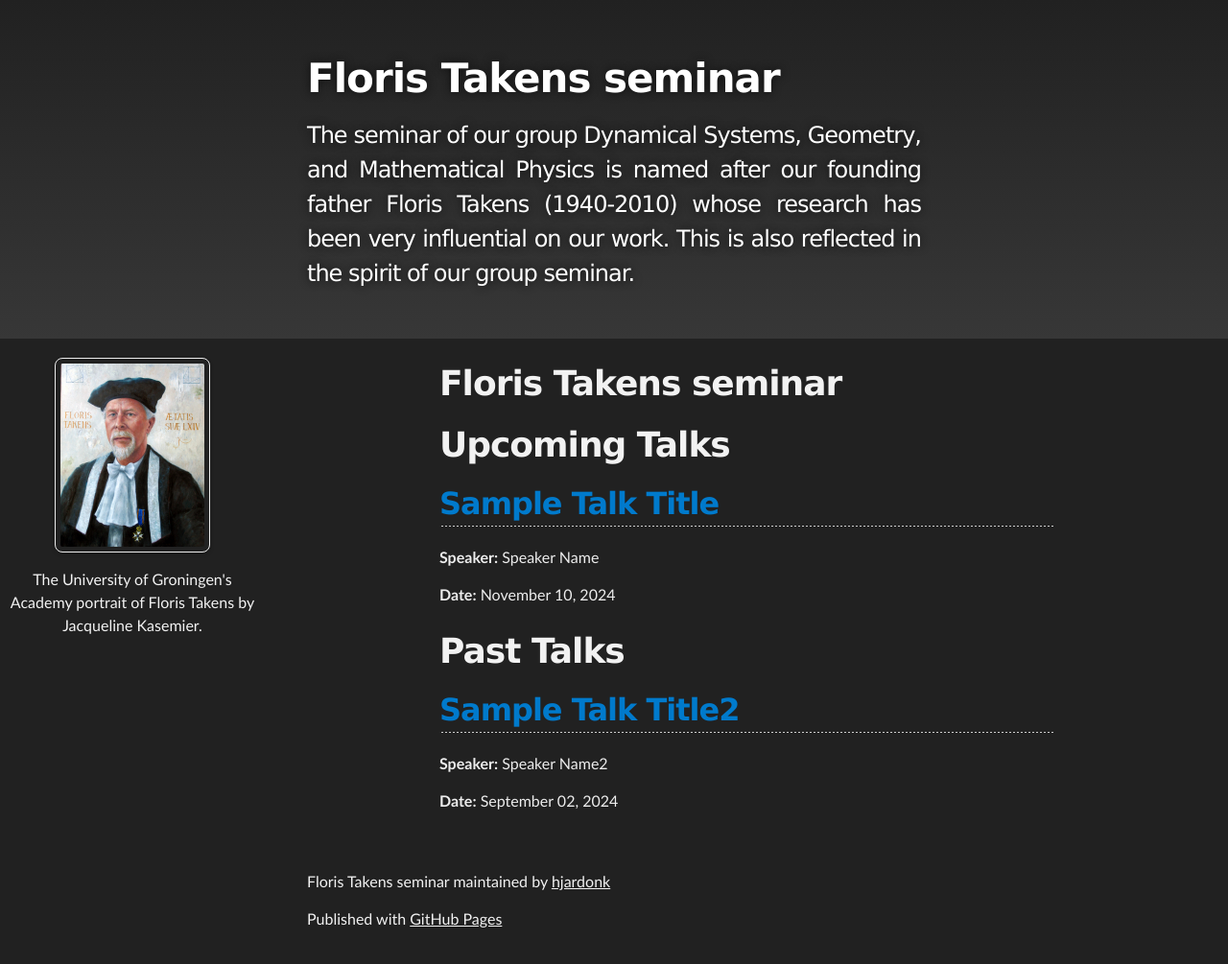
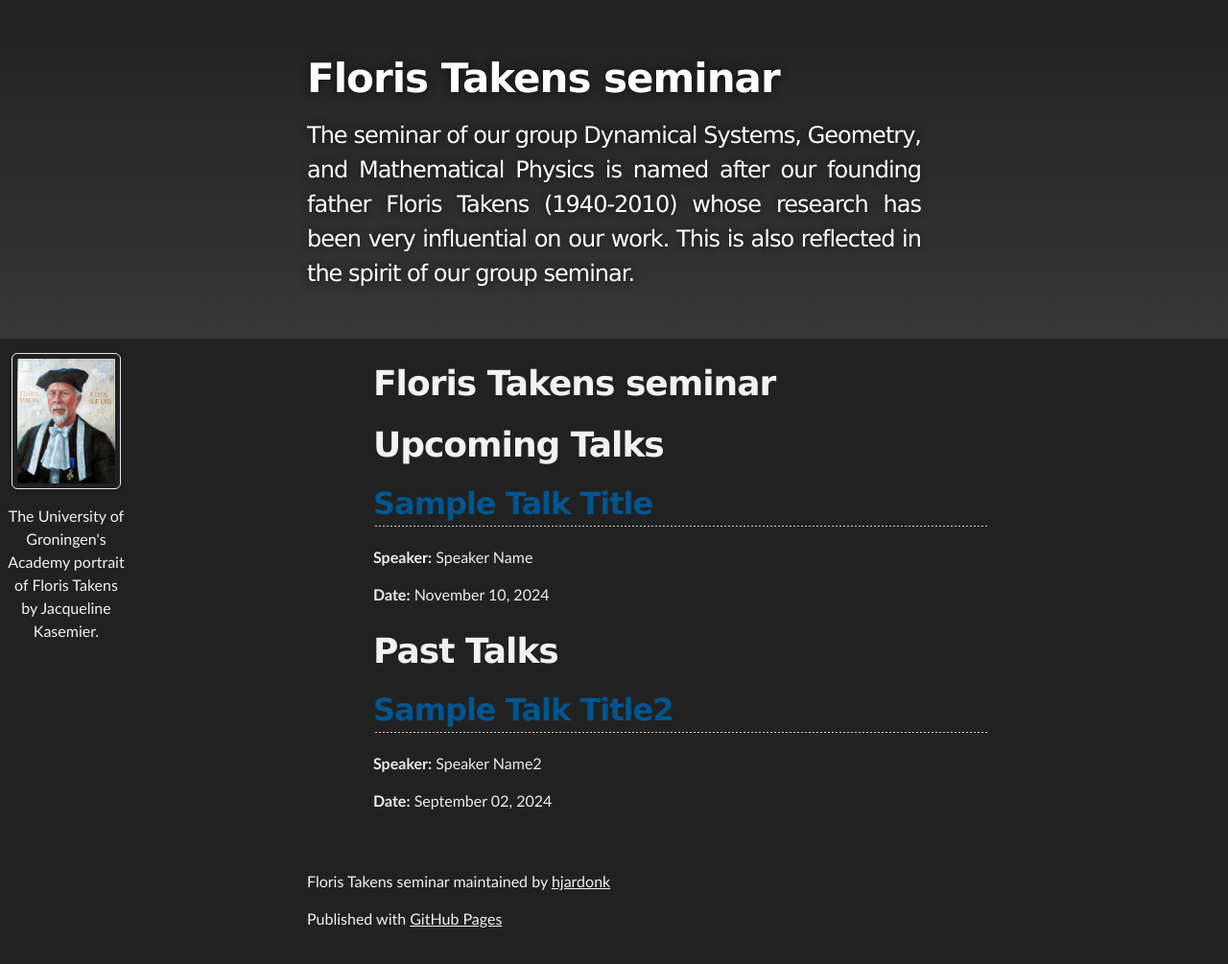
Before and after one commit to hjardonk/FlorisTakensSeminar, a Jekyll site: the page built from index.html, in a window 1280 px wide. Shown: the whole page at 96% size. Built offline with Jekyll 4.4.1, drawn with Linux system fonts in a browser that asks for light colours.

Commit message:
Update style.scss

```diff
--- a/assets/css/style.scss
+++ b/assets/css/style.scss
@@ -35,8 +35,8 @@
 .sidebar {
     background-color: var(--content-bg-color); /* Replace with the main content background color */
     color: inherit; /* Ensures text color matches the rest of the page */
-    width: 20%; /* Adjust this to control sidebar width */
-    padding: 10px; /* Optional padding for sidebar content */
+    width: 10%; /* Adjust this to control sidebar width */
+    padding: 5px; /* Optional padding for sidebar content */
 }
 
 /* Sidebar photo styling */
@@ -49,7 +49,7 @@
   width: 80%; /* Adjusts the width of the photo (feel free to change this based on your preference) */
   max-width: 150px; /* Ensures the image doesn’t get too large */
   height: auto; /* Keeps the aspect ratio of the photo */
-  border-radius: 8px; /* Optional: adds rounded corners */
+  border-radius: 6px; /* Optional: adds rounded corners */
   box-shadow: 0 2px 4px rgba(0, 0, 0, 0.2); /* Optional: adds a subtle shadow for depth */
 }
 
@@ -59,7 +59,7 @@
 
 .talk-item h2 {
   cursor: pointer;
-  color: #007acc; /* Adjust color to match theme */
+  color: #00558E; /* Adjust color to match theme */
 }
 
 .abstract-content {
```
